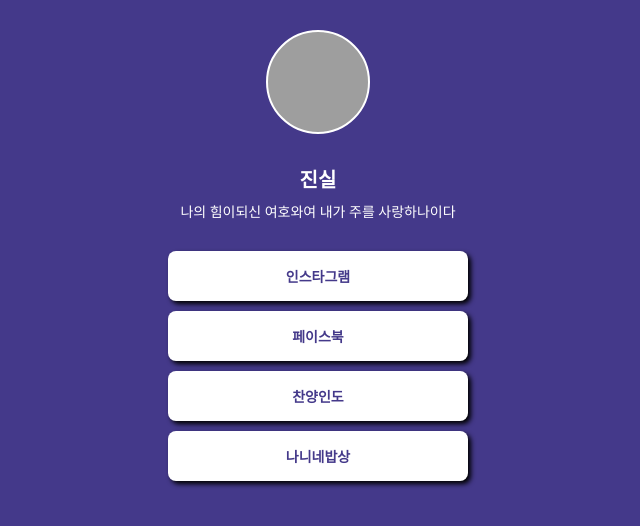
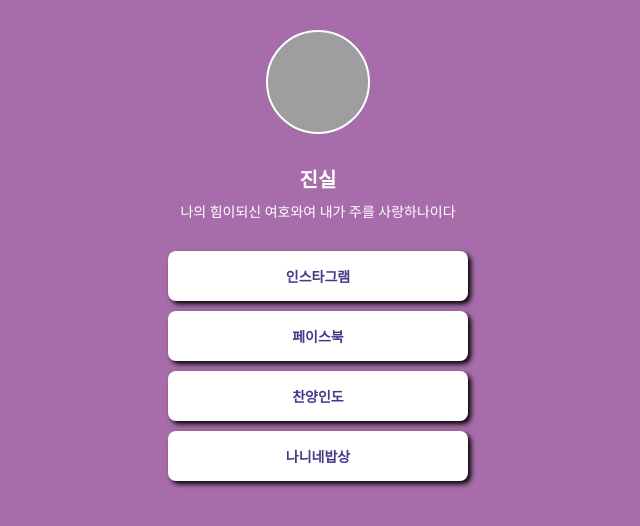
Before and after one commit to jinsiri422/mypage, a plain HTML site: page index.html in a window 1280 px wide. Shown: the whole page, without its empty margins (322-962 px from the left). Drawn offline with Linux system fonts and the light colour scheme; grey boxes are pictures that could not be loaded; a web font is replaced by a local one.

Commit message:
Update index.html

```diff
--- a/index.html
+++ b/index.html
@@ -17,7 +17,7 @@
                     }
 
            body {
-            background-color: #44398A;
+            background-color: #833086b3;
 
            }
            .profile {
```
